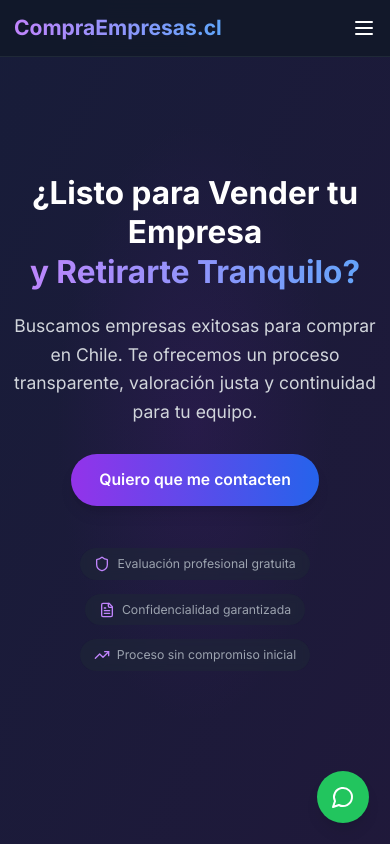
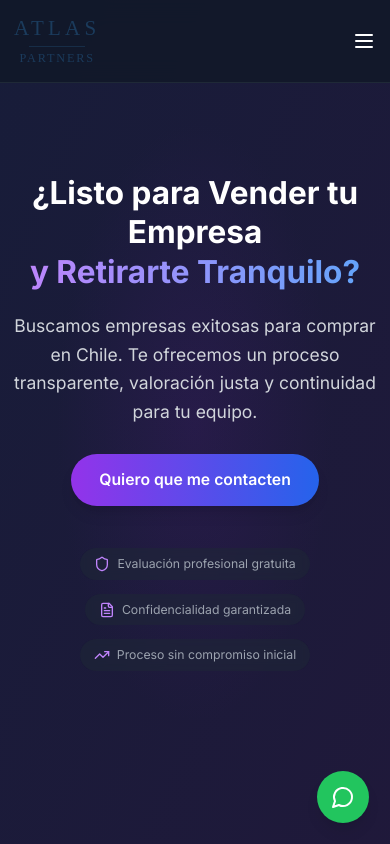
Before and after one commit to cperezdearce1/chile-empresa-venta-portal, a React (Vite) app: page / in a window 390 px wide. Shown: the top 844 px of the page. Built offline with nearby package versions, Linux system fonts and the light colour scheme.

Commit message:
Add typographic logo and header integration
Adds a responsive typographic logo for "Atlas Partners" to the header, styled with a serif font, deep blue color, and a subtle horizontal line. The logo links to the homepage.

```diff
--- /dev/null
+++ b/src/components/Logo.tsx
@@ -0,0 +1,37 @@
+
+import React from 'react';
+
+interface LogoProps {
+  className?: string;
+  onClick?: () => void;
+}
+
+const Logo: React.FC<LogoProps> = ({ className = '', onClick }) => {
+  return (
+    <div
+      className={`cursor-pointer select-none ${className}`}
+      onClick={onClick}
+    >
+      <div className="flex flex-col items-center">
+        <div
+          className="text-2xl md:text-3xl font-light tracking-[0.2em] mb-1"
+          style={{ color: '#1B3B5C', fontFamily: 'serif' }}
+        >
+          ATLAS
+        </div>
+        <div
+          className="w-16 h-px mb-1"
+          style={{ backgroundColor: '#1B3B5C', opacity: 0.6 }}
+        ></div>
+        <div
+          className="text-sm md:text-base font-light tracking-[0.15em]"
+          style={{ color: '#1B3B5C', fontFamily: 'serif' }}
+        >
+          PARTNERS
+        </div>
+      </div>
+    </div>
+  );
+};
+
+export default Logo;
--- a/src/pages/Index.tsx
+++ b/src/pages/Index.tsx
@@ -1,6 +1,6 @@
-
 import React, { useEffect, useState } from 'react';
 import { Phone, Shield, Users, FileText, TrendingUp, Mail, MapPin, ChevronDown, Menu, X, MessageCircle } from 'lucide-react';
+import Logo from '../components/Logo';
 
 interface FormData {
   nombre: string;
@@ -114,15 +114,17 @@ const Index = () => {
     }
   };
 
+  const handleLogoClick = () => {
+    window.scrollTo({ top: 0, behavior: 'smooth' });
+  };
+
   return (
     <div className="min-h-screen bg-gray-900 text-white">
       {/* Header */}
       <header className="fixed top-0 w-full z-50 backdrop-blur-md bg-gray-900/80 border-b border-gray-800">
         <div className="container mx-auto px-4 py-4">
           <div className="flex justify-between items-center">
-            <div className="text-2xl font-bold bg-gradient-to-r from-purple-400 to-blue-400 bg-clip-text text-transparent">
-              CompraEmpresas.cl
-            </div>
+            <Logo onClick={handleLogoClick} />
 
             {/* Desktop Navigation */}
             <nav className="hidden md:flex space-x-8">
@@ -500,9 +502,7 @@ const Index = () => {
         <div className="container mx-auto px-4">
           <div className="grid md:grid-cols-3 gap-8">
             <div>
-              <div className="text-2xl font-bold bg-gradient-to-r from-purple-400 to-blue-400 bg-clip-text text-transparent mb-4">
-                CompraEmpresas.cl
-              </div>
+              <Logo className="mb-4" />
               <p className="text-gray-300">
                 Compramos empresas exitosas en Chile con un proceso transparente y profesional.
               </p>
@@ -513,7 +513,7 @@ const Index = () => {
               <div className="space-y-2 text-gray-300">
                 <div className="flex items-center gap-2">
                   <Mail size={16} />
-                  contacto@compraempresas.cl
+                  contacto@atlaspartners.cl
                 </div>
                 <div className="flex items-center gap-2">
                   <Phone size={16} />
@@ -532,7 +532,7 @@ const Index = () => {
                 <p>Política de Privacidad</p>
                 <p>Términos y Condiciones</p>
                 <p className="text-sm text-gray-400 mt-4">
-                  © 2024 CompraEmpresas.cl - Todos los derechos reservados
+                  © 2024 Atlas Partners - Todos los derechos reservados
                 </p>
               </div>
             </div>
```
